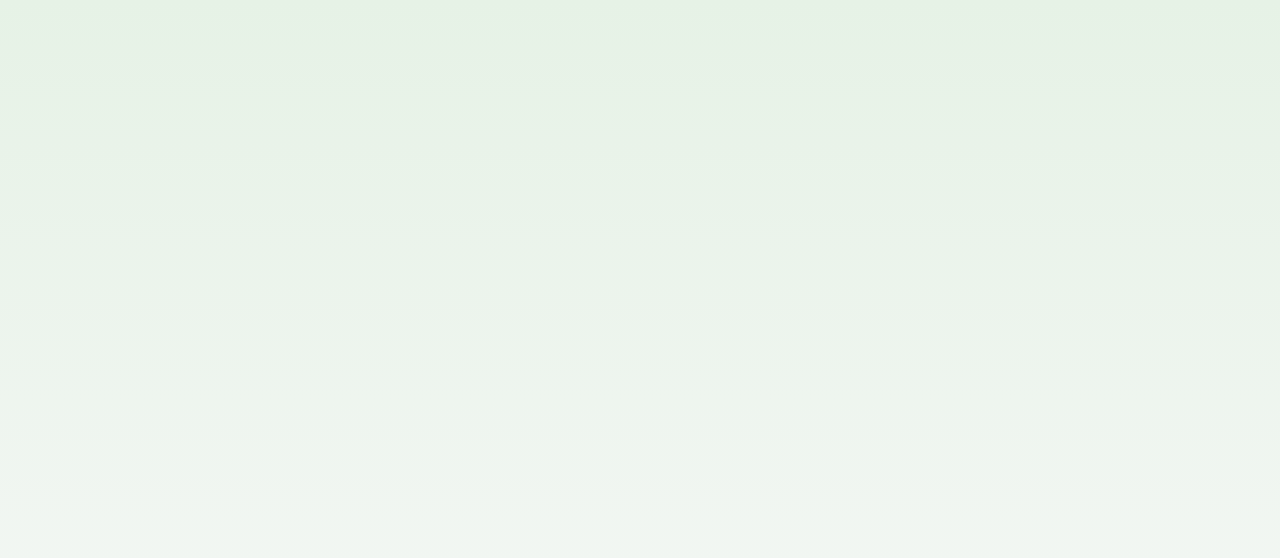
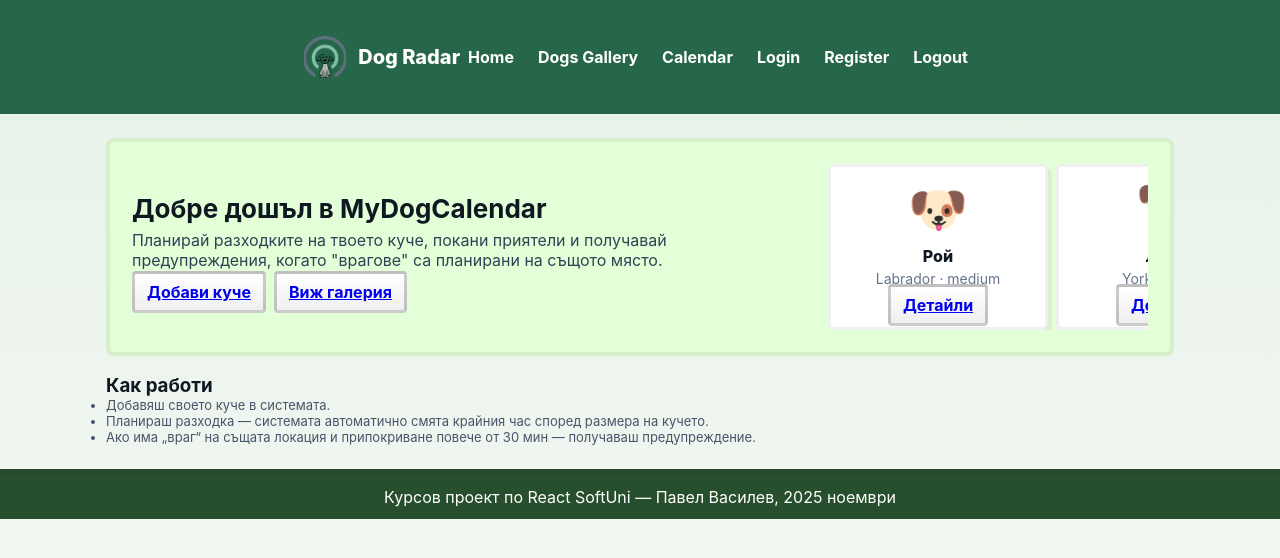
Before and after one commit to PavelAbadon/DogRadar, a React (Vite) app in the folder client/: page / in a window 1280 px wide. Shown: the top 558 px of the page. Built offline with nearby package versions, Linux system fonts and the light colour scheme.

Commit message:
add simple static homepage

```diff
--- a/client/src/App.jsx
+++ b/client/src/App.jsx
@@ -1,13 +1,14 @@
+import Footer from "./components/footer/Footer"
+import Header from "./components/header/Header"
+import Home from "./components/home/Home"
+
 function App() {
 
     return (
         <>
-            <>
-
-
-
-</>
-
+            <Header/>
+            <Home/>
+            <Footer/>
         </>
     )
 }
```
Also changed, not shown: client/src/components/home/Home.jsx (renamed from client/src/home/Home.jsx), 2 other files (tests, documents, lock files or other folders).
